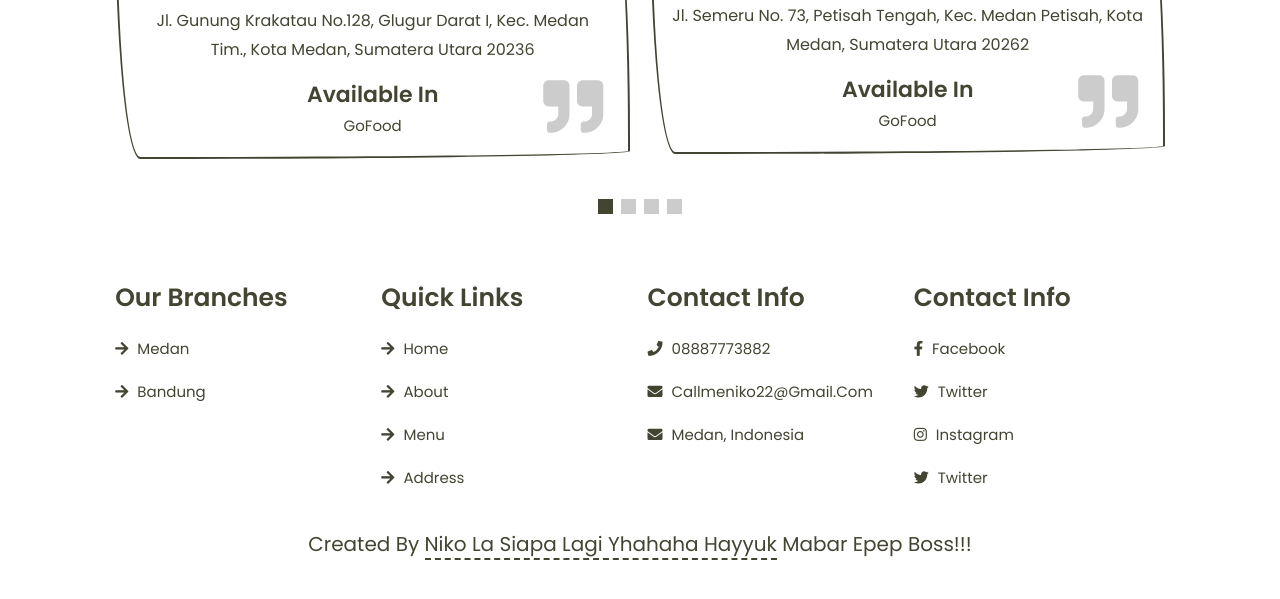
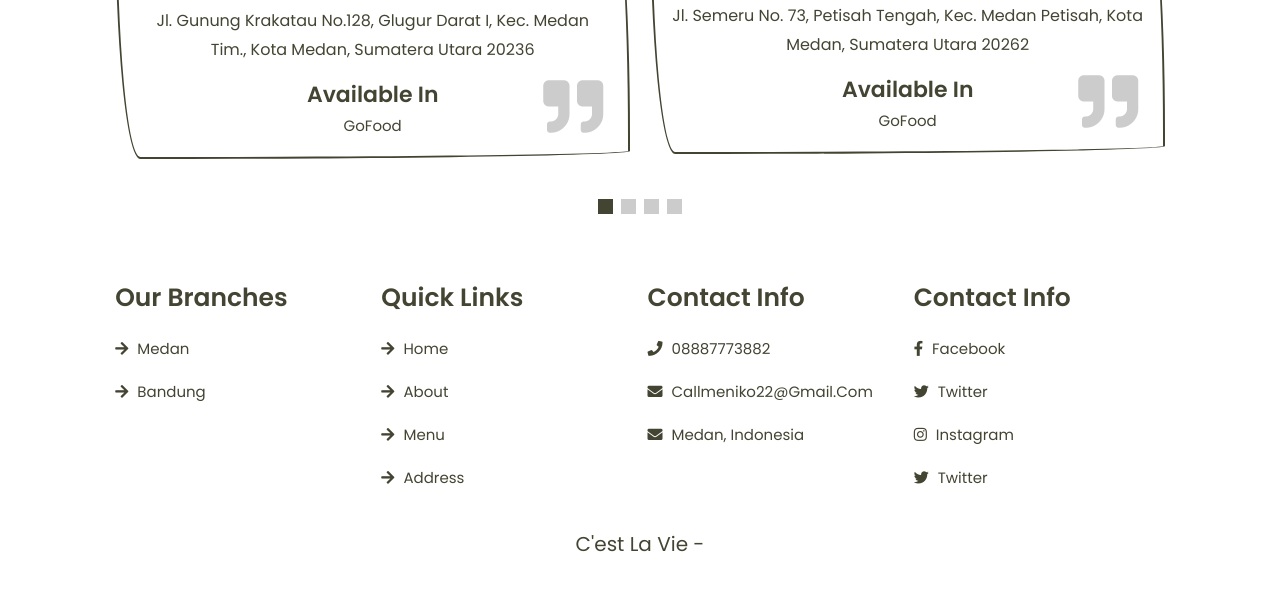
Before and after one commit to ArlNicholas/tanaircoffee, a plain HTML site: page index.html in a window 1280 px wide. Shown: the part 3236-3835 px from the top of the page. Drawn offline with nearby package versions, Linux system fonts and the light colour scheme.

Commit message:
Update index.html

```diff
--- a/index.html
+++ b/index.html
@@ -284,7 +284,7 @@
             </div>
         </div>
 
-        <div class="credit">created by <span>niko la siapa lagi yhahaha hayyuk</span> mabar epep boss!!!</div>
+        <div class="credit"> c'est la vie </span> -</div>
     </section>
 
 
```
